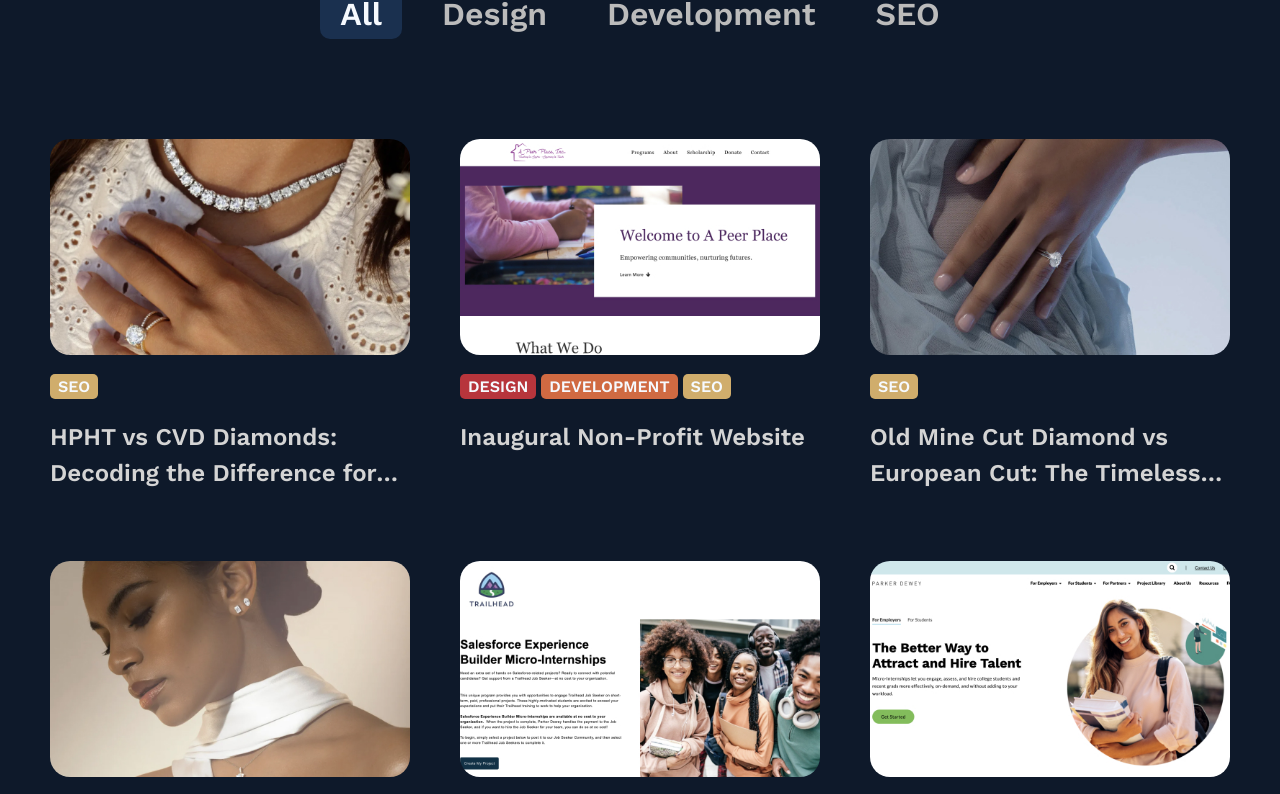
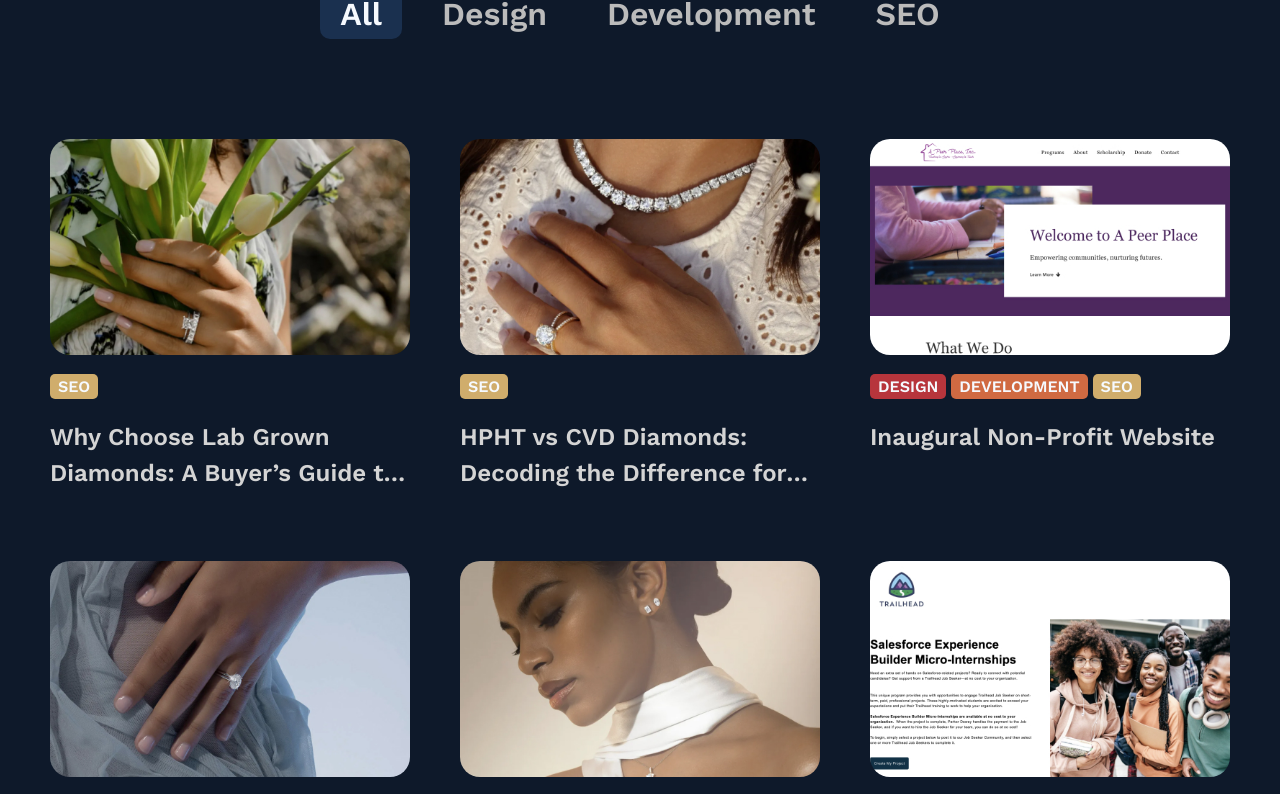
Before and after one commit to Count-MonteCristo/portfolio, a React (Create React App) app: page /portfolio in a window 1280 px wide. Shown: the part 865-1659 px from the top of the page. Built offline with nearby package versions, Linux system fonts and the light colour scheme.

Commit message:
content update

```diff
--- a/src/components/projectsData.js
+++ b/src/components/projectsData.js
@@ -32,6 +32,7 @@ import lwEarrings from "../assets/project-images/lwEarrings.jpg";
 import oldMine from "../assets/project-images/oldMine.jpg";
 import peerPlaceWebsite from "../assets/peer-place-hero.jpg";
 import hpht from "../assets/project-images/hpht.jpg";
+import choose from "../assets/project-images/choose.jpg";
 
 const projectsData = [
   //CO Blog Posts
@@ -203,6 +204,14 @@ const projectsData = [
     completionDate: "2023/09/01",
     link: "https://www.cleanorigin.com/blog/hpht-vs-cvd-diamonds/",
   },
+  {
+    id: 35,
+    name: "Why Choose Lab Grown Diamonds: A Buyer’s Guide to Brilliant and Ethical Choices",
+    tags: ["SEO"],
+    image: choose,
+    completionDate: "2023/09/07",
+    link: "https://www.cleanorigin.com/blog/why-choose-lab-grown-diamonds/",
+  },
 
   //TP Articles
   {
```
Also changed, not shown: src/assets/project-images/choose.jpg (added).
